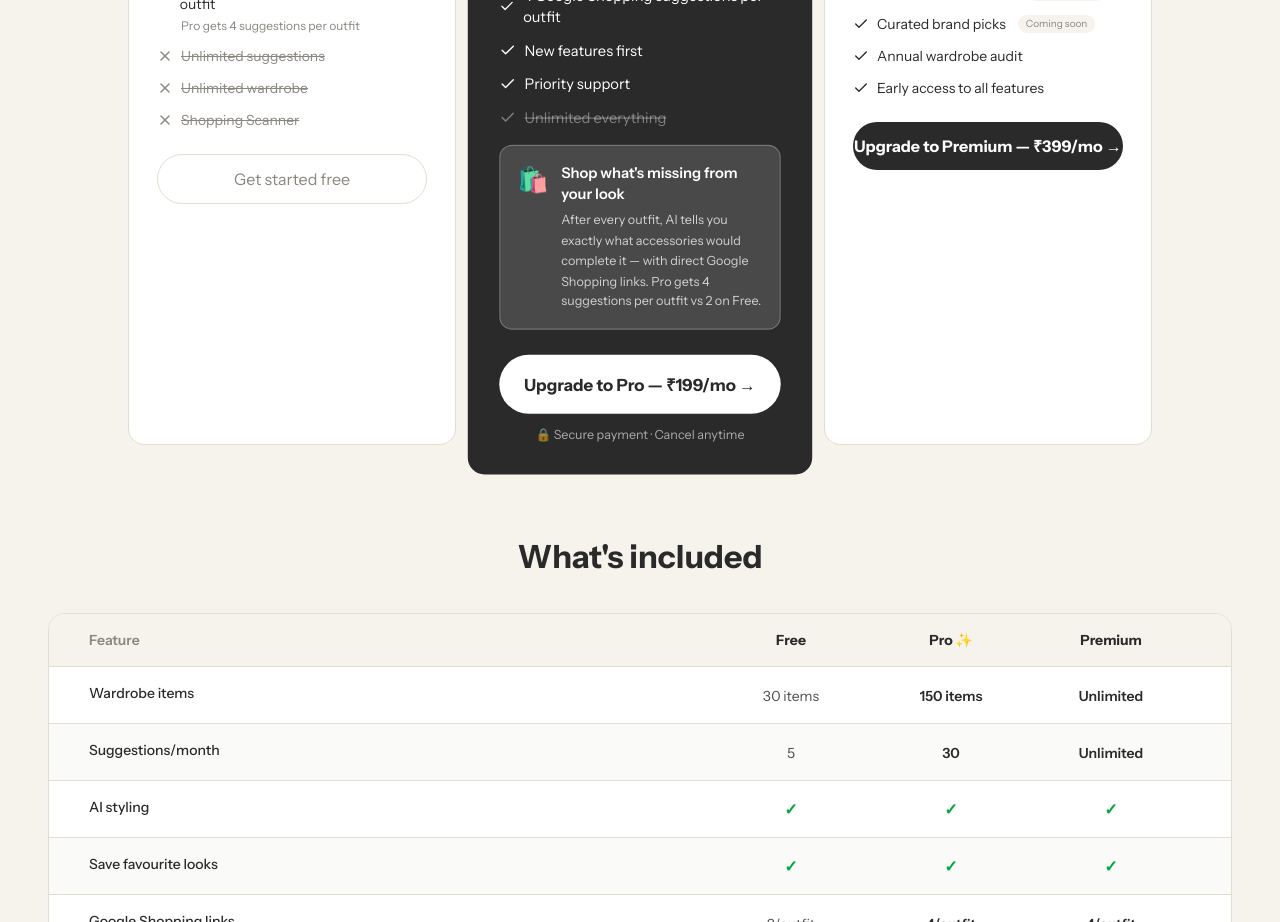
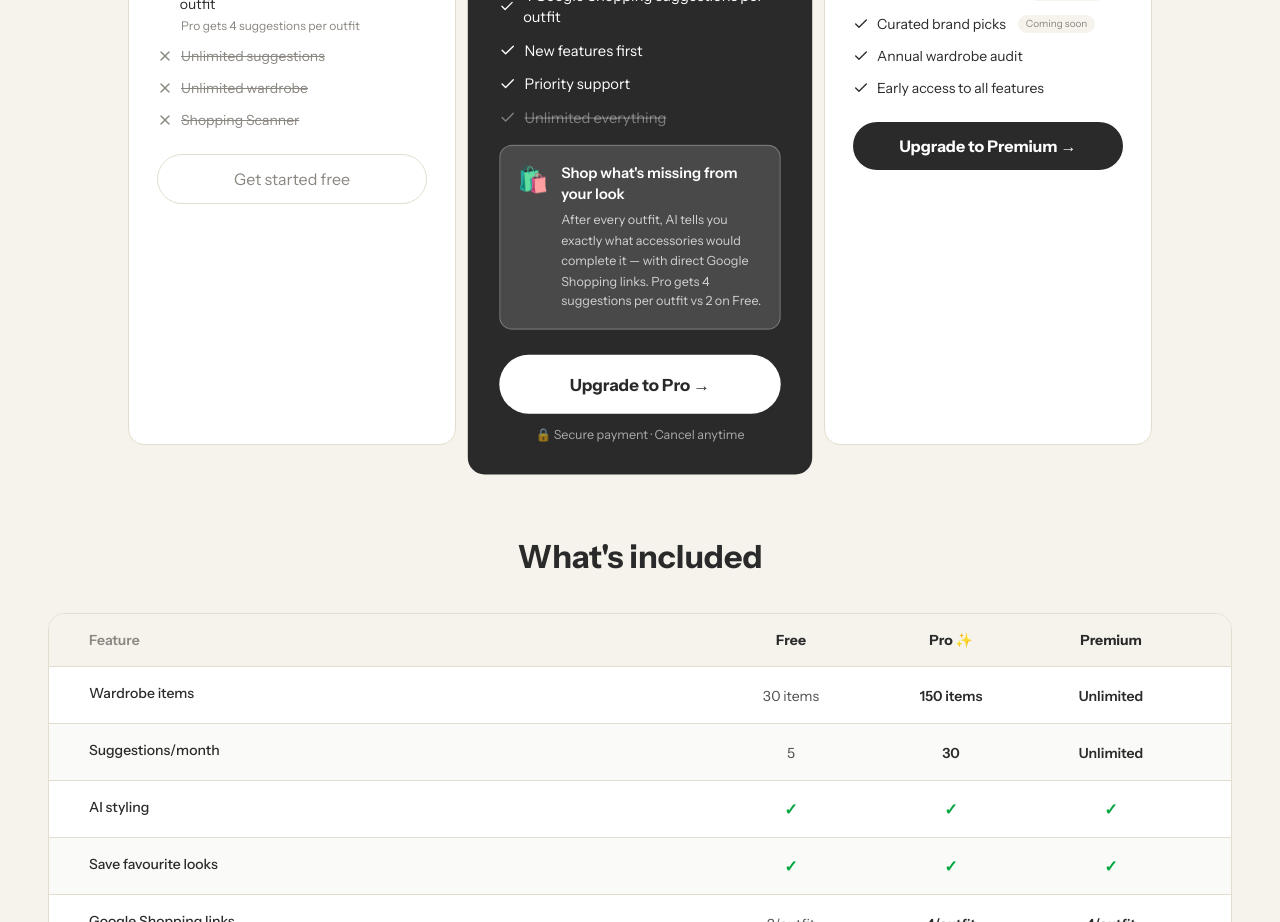
Before and after one commit to pareshux/stylemylook, a Next.js app: page /pricing in a window 1280 px wide. Shown: the part 820-1742 px from the top of the page. Built offline with nearby package versions, Linux system fonts and the light colour scheme; no server answers.

Commit message:
ux: improve checkout loading state and simplify upgrade CTA
Made-with: Cursor

```diff
--- a/src/components/app/RazorpayCheckout.tsx
+++ b/src/components/app/RazorpayCheckout.tsx
@@ -24,16 +24,6 @@ export function RazorpayCheckout({
 }: RazorpayCheckoutProps) {
   const [loading, setLoading] = useState(false)
   const router = useRouter()
-
-  const prices: Record<string, number> = {
-    'pro-monthly': 199,
-    'pro-yearly': 1910,
-    'premium-monthly': 399,
-    'premium-yearly': 3830,
-  }
-
-  const price =
-    prices[`${plan}-${billing}` as keyof typeof prices] ?? 0
 
   const planLabels: Record<string, string> = {
     pro: 'Pro',
@@ -140,16 +130,26 @@ export function RazorpayCheckout({
       : 'w-full bg-[#2A2A2A] text-white rounded-full py-3 font-bold text-base hover:bg-[#404040] transition-colors disabled:opacity-60'
 
   return (
+    <div className="space-y-2">
       <button
         onClick={handleCheckout}
         disabled={loading}
         className={buttonClass}
       >
-      {loading
-        ? 'Opening payment...'
-        : `Upgrade to ${planLabel} — ₹${price.toLocaleString(
-            'en-IN'
-          )}${billing === 'monthly' ? '/mo' : '/yr'} →`}
+        {loading ? (
+          <span className="inline-flex items-center justify-center gap-2">
+            <span className="h-4 w-4 animate-spin rounded-full border-2 border-current border-t-transparent" />
+            Opening secure checkout...
+          </span>
+        ) : (
+          `Upgrade to ${planLabel} →`
+        )}
       </button>
+      {loading ? (
+        <p className="text-center text-xs text-[#8A8680]">
+          Hang tight - this can take a few seconds on slower internet.
+        </p>
+      ) : null}
+    </div>
   )
 }
```
Lines whose indentation alone changed are shown as unchanged.
